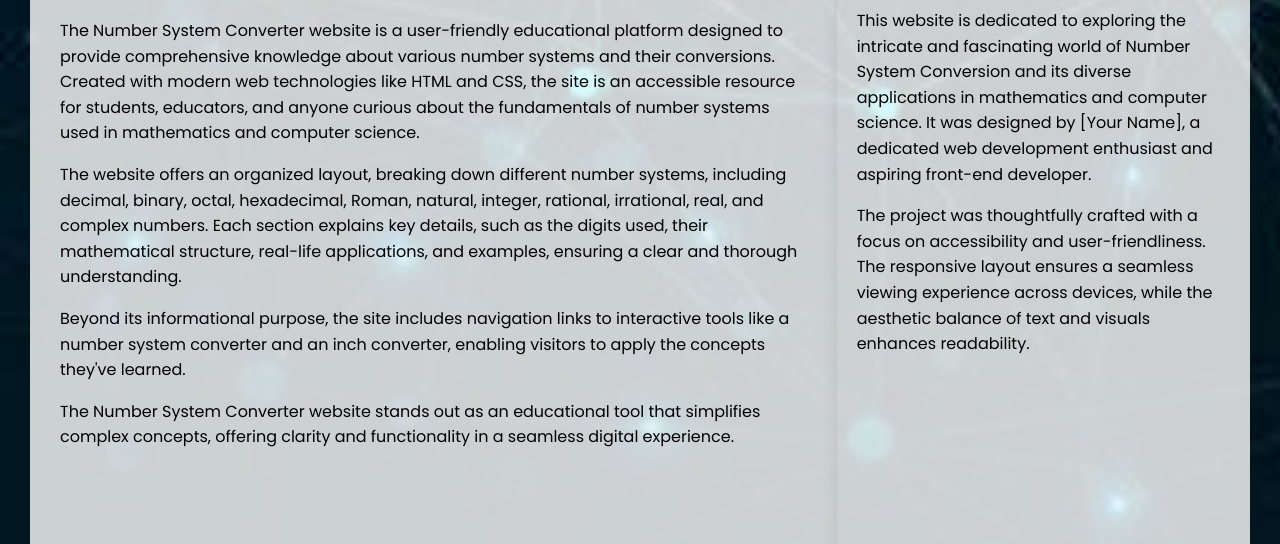
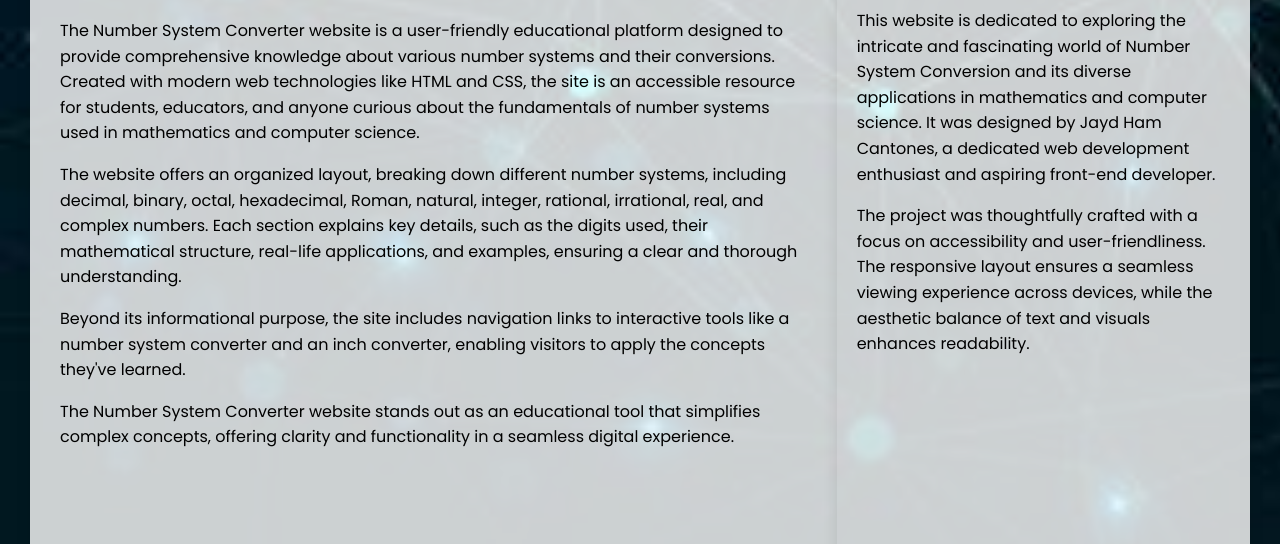
Before and after one commit to JaydHamCantones123/JaydHamCantones123, a plain HTML site: page about.html in a window 1280 px wide. Shown: the part 256-800 px from the top of the page. Drawn offline with Linux system fonts and the light colour scheme.

Commit message:
Update about.html

```diff
--- a/about.html
+++ b/about.html
@@ -36,7 +36,7 @@
 
         <div class="sidebar">
             <h1>About This Project</h1>
-            <p>This website is dedicated to exploring the intricate and fascinating world of Number System Conversion and its diverse applications in mathematics and computer science. It was designed by [Your Name], a dedicated web development enthusiast and aspiring front-end developer.</p>
+            <p>This website is dedicated to exploring the intricate and fascinating world of Number System Conversion and its diverse applications in mathematics and computer science. It was designed by Jayd Ham Cantones, a dedicated web development enthusiast and aspiring front-end developer.</p>
             <p>The project was thoughtfully crafted with a focus on accessibility and user-friendliness. The responsive layout ensures a seamless viewing experience across devices, while the aesthetic balance of text and visuals enhances readability.</p>
         </div>
     </div>
```
